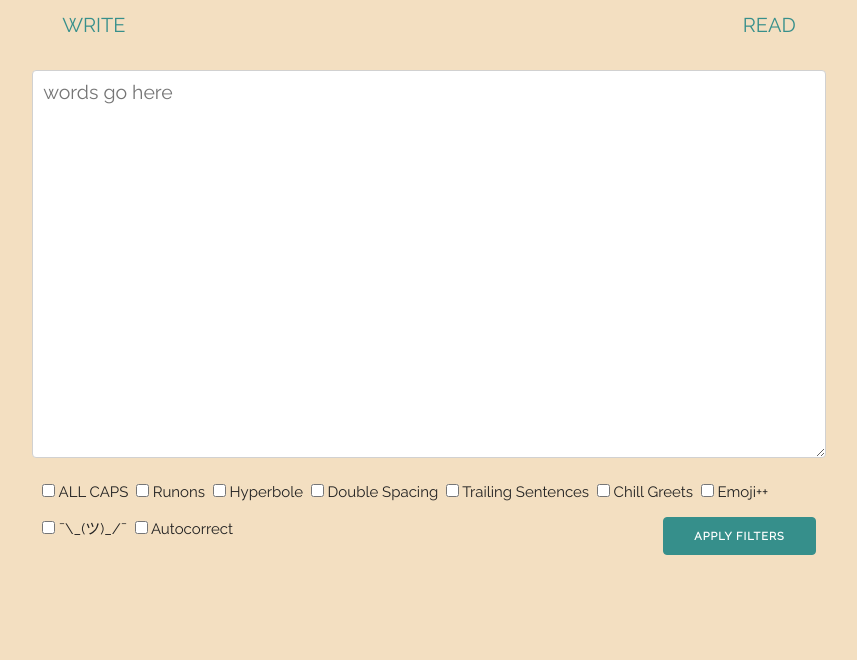
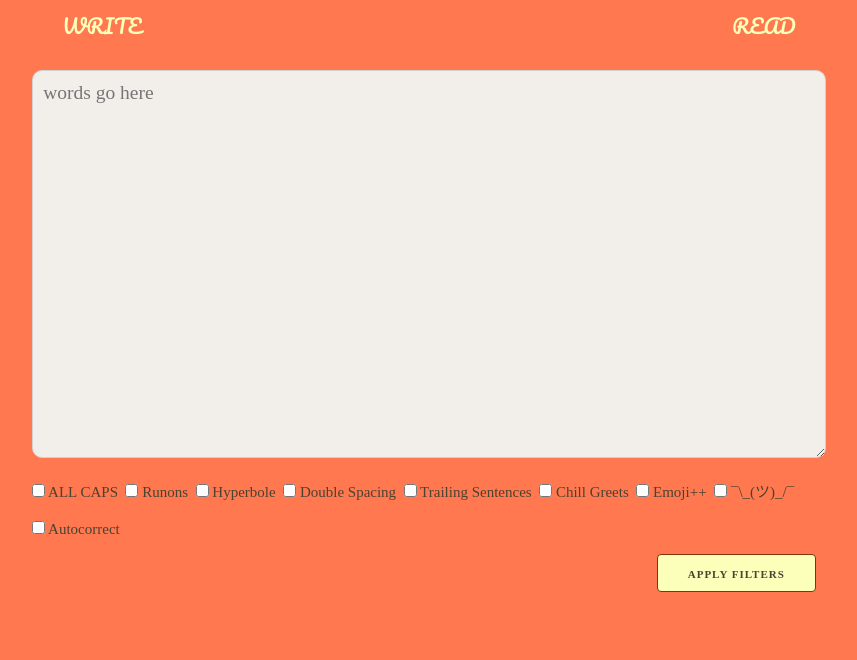
Before and after one commit to cachilders/worst-practices, a website: page client/index.html at #/show in a window 1280 px wide. Shown: the part 140-800 px from the top of the page, without its empty margins (211-1068 px from the left). Drawn offline with nearby package versions, Linux system fonts and the light colour scheme; a web font is replaced by a local one.

Commit message:
[design] Rework color scheme

```diff
--- a/client/index.html
+++ b/client/index.html
@@ -6,8 +6,8 @@
     <link rel="stylesheet" href="styles/normalize.css">
     <link rel="stylesheet" href="styles/skeleton.css">
     <link rel="stylesheet" href="styles/style.css" />
-      <!-- Base style components provided by Skeleton boilerplate https://github.com/dhg/Skeleton -->
-    <link href="https://fonts.googleapis.com/css?family=Pacifico|Raleway" rel="stylesheet" type="text/css">
+    <!-- Base style components provided by Skeleton boilerplate https://github.com/dhg/Skeleton -->
+    <link href="https://fonts.googleapis.com/css?family=Pacifico|Source+Serif+Pro" rel="stylesheet">
     <meta name="viewport" content="width=device-width, initial-scale=1">
     <link rel="icon" type="image/png" href="images/favicon.png">
   </header>
--- a/client/styles/skeleton.css
+++ b/client/styles/skeleton.css
@@ -205,9 +205,9 @@ button.button-primary,
 input[type="submit"].button-primary,
 input[type="reset"].button-primary,
 input[type="button"].button-primary {
-  color: #FFF;
-  background-color: #368F8B;
-  border-color: #368F8B; }
+  color: #494331;
+  background-color: #FBFFB9;
+  border-color: #813405; }
 .button.button-primary:hover,
 button.button-primary:hover,
 input[type="submit"].button-primary:hover,
@@ -226,9 +226,9 @@ button.button-clicked,
 input[type="submit"].button-clicked,
 input[type="reset"].button-clicked,
 input[type="button"].button-clicked {
-  color: #FFF;
-  background-color: #DDBEA8;
-  border-color: #DDBEA8; }
+  color: #FBFFB9;
+  background-color: #494331;
+  border-color: #813405; }
 .button.button-clicked:hover,
 button.button-clicked:hover,
 input[type="submit"].button-clicked:hover,
--- a/client/styles/style.css
+++ b/client/styles/style.css
@@ -1,9 +1,21 @@
+body {
+    color: #494331;
+    font-family: 'Source Serif Pro', serif; }
+
 .bg {
-    background-color: #F3DFC1; }
+    background-color: #FF784F; }
 
 .title {
-    font-family: 'Pacifico', cursive;
-    text-align: center; }
+    font-family: 'Pacifico', serif;
+    text-align: center;
+    color: #494331 }
+
+.header {
+    font-family: 'Pacifico', serif;
+    color: #FBFFB9 }
+
+.header:hover {
+    color: #F2EFEA }
 
 .active {
     color: #246A73; font-weight: bolder; }
@@ -17,8 +29,7 @@
     list-style: none;
     margin: 0;
     padding-top: 0;
-    overflow: hidden;
-    background-color: #F3DFC1; }
+    overflow: hidden; }
 
 .nav li {
     padding: 20px 30px 10px 30px; }
@@ -28,11 +39,19 @@ li a {
     color: #368F8B;
     text-decoration: none; }
 
+.field {
+    font-family: 'Source Serif Pro', serif;
+    background-color: #F2EFEA;
+    border-radius: 1rem; }
+
 .posts {
     font-size: 130%; }
 
 .buttons {
+    clear: both;
     padding: 0 1rem 0 1rem; }
 
-tr:nth-child(even) {
-    background-color: #ccc; }
+.line {
+    background-color: #813405;
+    border: none;
+    height: 1px; }
--- a/client/views/menu/menu.html
+++ b/client/views/menu/menu.html
@@ -2,8 +2,8 @@
   <h1 class="title">Worst Practices</h1>
   <div class="nav">
     <ul class="nav">
-      <li class="nav u-pull-left"><a data-ng-click="write()">WRITE</a></li>
-      <li class="nav u-pull-right"><a data-ng-click="read()">READ</a></li>
+      <li class="nav u-pull-left header"><span data-ng-click="write()">WRITE</span></li>
+      <li class="nav u-pull-right header"><span data-ng-click="read()">READ</span></li>
     </ul>
   </div>
 </div>
--- a/client/views/write/write.html
+++ b/client/views/write/write.html
@@ -3,19 +3,21 @@
   <div>
     <form id="transform" style="text-align: justify">
       <!--Hide editArea on apply / show on revert-->
-      <textarea id="input" class="u-full-width" rows="12" data-ng-model="editArea" placeholder="words go here" data-ng-hide="appView === 'resultView'"></textarea>
-      <textarea id="output" class="u-full-width" rows="12" data-ng-bind="printArea" data-ng-readonly="true" data-ng-hide="appView !== 'resultView'"></textarea>
+      <textarea id="input" class="u-full-width field" rows="12" data-ng-model="editArea" placeholder="words go here" data-ng-hide="appView === 'resultView'"></textarea>
+      <textarea id="output" class="u-full-width field" rows="12" data-ng-bind="printArea" data-ng-readonly="true" data-ng-hide="appView !== 'resultView'"></textarea>
       <!--Another ugly temp solution-->
+      <div class="filters">
+        <label style="float: left"><input type="checkbox" class="field" data-ng-model="trans1"> ALL CAPS&nbsp;&nbsp;</label>
+        <label style="float: left"><input type="checkbox" class="field" data-ng-model="trans2"> Runons&nbsp;&nbsp;</label>
+        <label style="float: left"><input type="checkbox" class="field" data-ng-model="trans3"> Hyperbole&nbsp;&nbsp;</label>
+        <label style="float: left"><input type="checkbox" class="field" data-ng-model="trans4"> Double Spacing&nbsp;&nbsp;</label>
+        <label style="float: left"><input type="checkbox" class="field" data-ng-model="trans5"> Trailing Sentences&nbsp;&nbsp;</label>
+        <label style="float: left"><input type="checkbox" class="field" data-ng-model="trans6"> Chill Greets&nbsp;&nbsp;</label>
+        <label style="float: left"><input type="checkbox" class="field" data-ng-model="trans7"> Emoji++&nbsp;&nbsp;</label>
+        <label style="float: left"><input type="checkbox" class="field" data-ng-model="trans8"> ¯\_(ツ)_/¯&nbsp;&nbsp;</label>
+        <label style="float: left"><input type="checkbox" class="field" data-ng-model="trans9"> Autocorrect</label>
+      </div>
       <div class="buttons">
-        <label style="float: left"><input type="checkbox" data-ng-model="trans1"> ALL CAPS&nbsp;&nbsp;</label>
-        <label style="float: left"><input type="checkbox" data-ng-model="trans2"> Runons&nbsp;&nbsp;</label>
-        <label style="float: left"><input type="checkbox" data-ng-model="trans3"> Hyperbole&nbsp;&nbsp;</label>
-        <label style="float: left"><input type="checkbox" data-ng-model="trans4"> Double Spacing&nbsp;&nbsp;</label>
-        <label style="float: left"><input type="checkbox" data-ng-model="trans5"> Trailing Sentences&nbsp;&nbsp;</label>
-        <label style="float: left"><input type="checkbox" data-ng-model="trans6"> Chill Greets&nbsp;&nbsp;</label>
-        <label style="float: left"><input type="checkbox" data-ng-model="trans7"> Emoji++&nbsp;&nbsp;</label>
-        <label style="float: left"><input type="checkbox" data-ng-model="trans8"> ¯\_(ツ)_/¯&nbsp;&nbsp;</label>
-        <label style="float: left"><input type="checkbox" data-ng-model="trans9"> Autocorrect</label>
         <!--Show during edit mode / hide on apply-->
         <input type="button" class="button-primary" value="Apply Filters" id="apply" style="float: right" data-ng-click="viewToggle()" data-ng-hide="appView === 'resultView'">
         <!--Show on apply / hide on revert-->
```
Also changed, not shown: client/views/read/read.html (+4 -2 lines).
